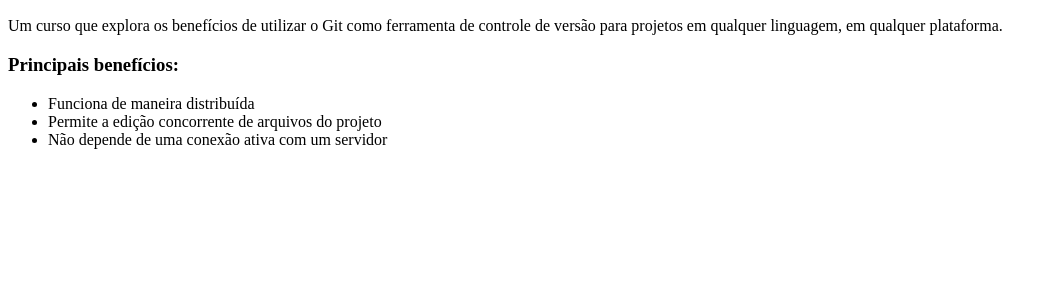
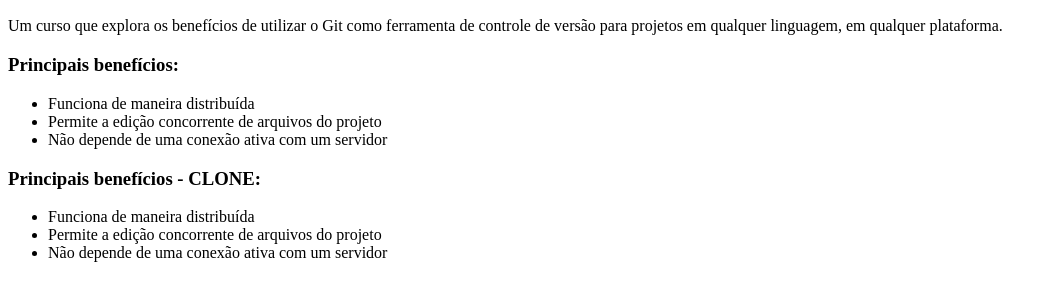
Before and after one commit to stantle0/curso-git, a plain HTML site: page index.html in a window 1280 px wide. Shown: the part 96-396 px from the top of the page, without its empty margins (0-1057 px from the left). Drawn offline with Linux system fonts and the light colour scheme.

Commit message:
Clonada a <ul>

```diff
--- a/index.html
+++ b/index.html
@@ -13,5 +13,12 @@
             <li>Permite a edição concorrente de arquivos do projeto</li>
             <li>Não depende de uma conexão ativa com um servidor</li>
         </ul>
+
+		<h3>Principais benefícios - CLONE:</h3>
+        <ul>
+            <li>Funciona de maneira distribuída</li>
+            <li>Permite a edição concorrente de arquivos do projeto</li>
+            <li>Não depende de uma conexão ativa com um servidor</li>
+        </ul>
     </body>
 </html>
```
